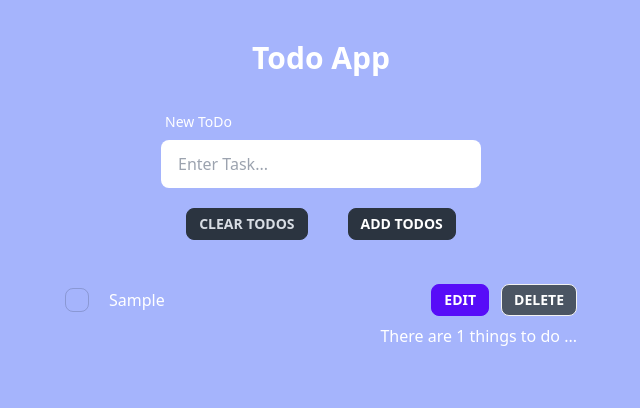
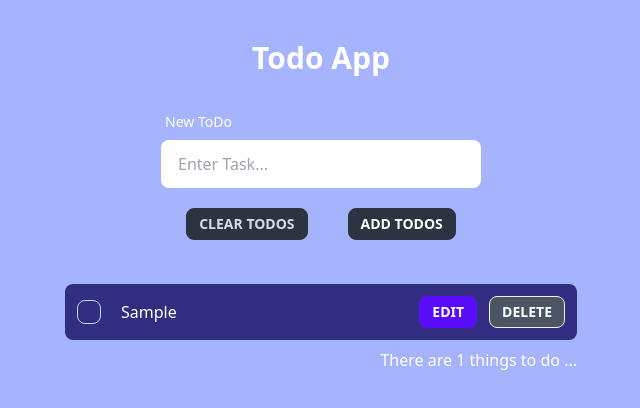
Before and after one commit to arigkubra/ToDo, a Vue app: page / in a window 1280 px wide. Both pictures are taken after typing "Sample" into the empty fields and a click on the button "ADD TODOS". Shown: the top 408 px of the page, without its empty margins (319-959 px from the left). Built offline with nearby package versions, Linux system fonts and the light colour scheme.

Commit message:
design changed

```diff
--- a/src/components/TodoItem.vue
+++ b/src/components/TodoItem.vue
@@ -1,9 +1,9 @@
 <template>
   <li
-    class="flex justify-between  items-center mt-5  text-white">
+    class="flex justify-between  items-center mt-5 bg-indigo-900 rounded-lg p-3  text-white">
     <input
       type="checkbox"
-      class="checkbox"
+      class="checkbox border-slate-300"
       v-model="item.completed"
       />
     <div
```
